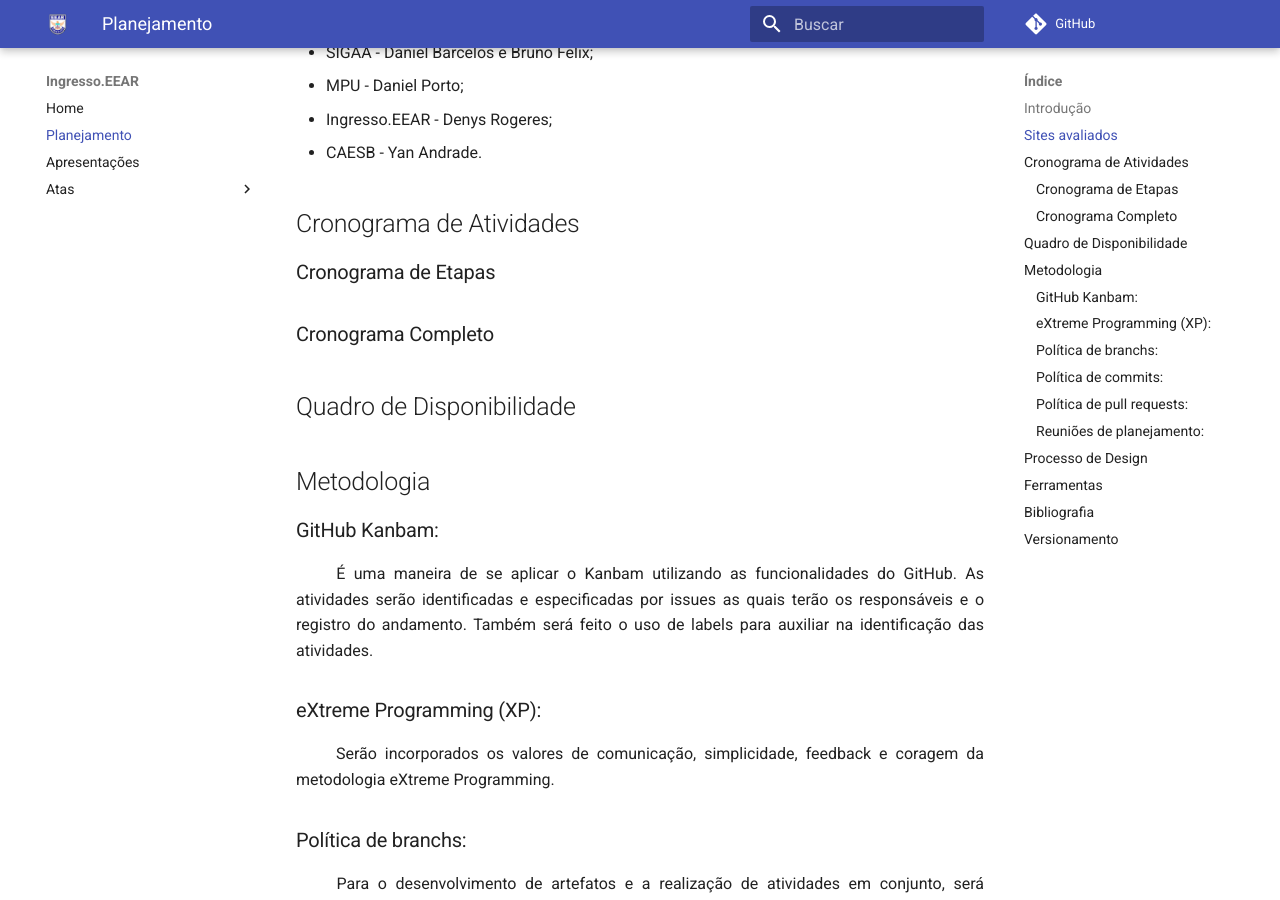
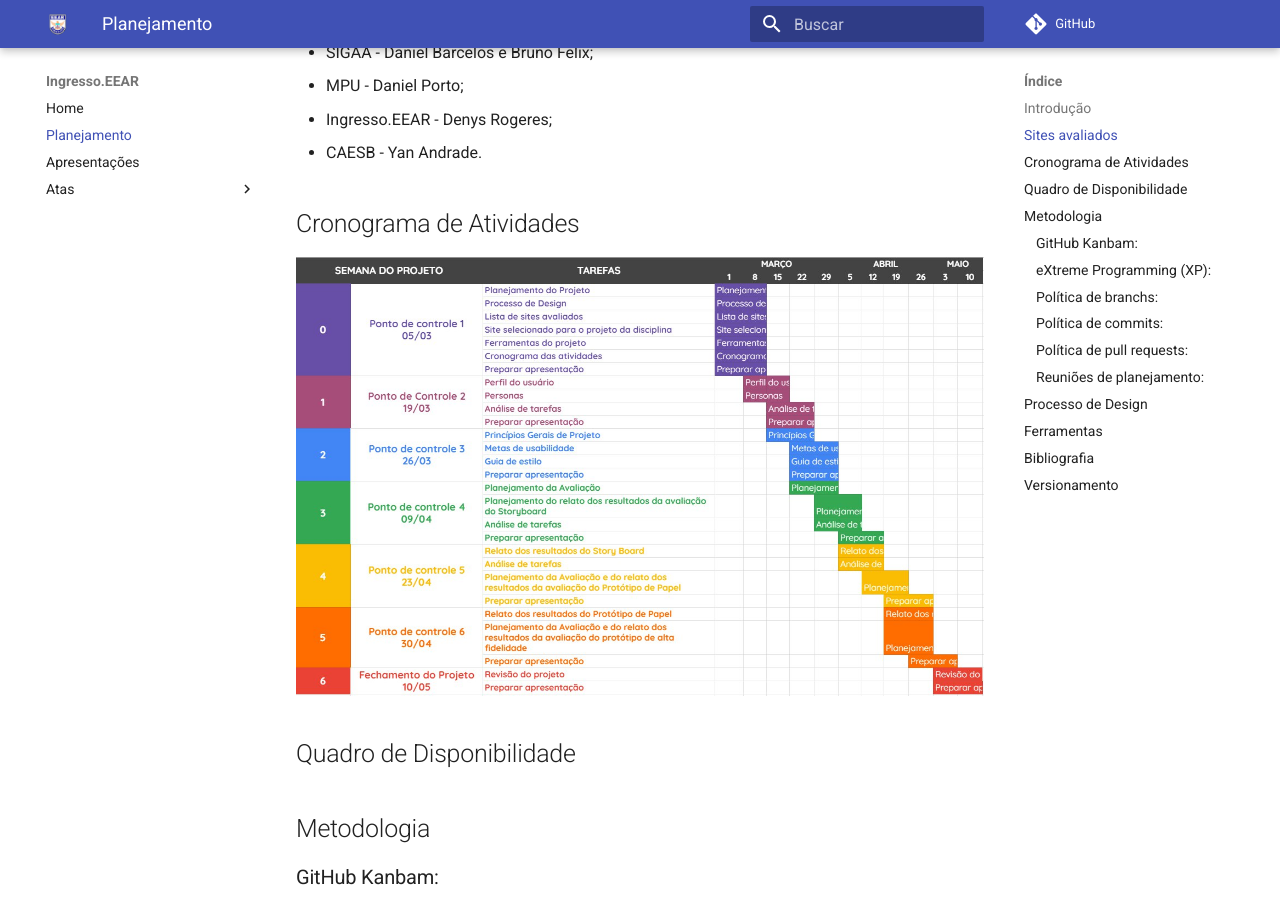
Before and after one commit to CarlosZoft/2020.2-Ingresso.eear, an MkDocs documentation site: the page built from docs/planejamento.md, in a window 1280 px wide and 900 px high, scrolled down 410 px. Built offline with MkDocs 1.6.1 and Material for MkDocs 9.7.7, drawn with Linux system fonts in a browser that asks for light colours; comment, search, counter and statistics services are not loaded.

Commit message:
(#5) Adicionando cronograma de atividades

```diff
--- a/docs/planejamento.md
+++ b/docs/planejamento.md
@@ -12,9 +12,7 @@
 
 ## Cronograma de Atividades
 
-### Cronograma de Etapas
-
-### Cronograma Completo
+![Cronograma de atividades](assets/imagens/cronograma.jpeg)
 
 ## Quadro de Disponibilidade
 
```
Also changed, not shown: docs/assets/imagens/cronograma.jpeg (added).
